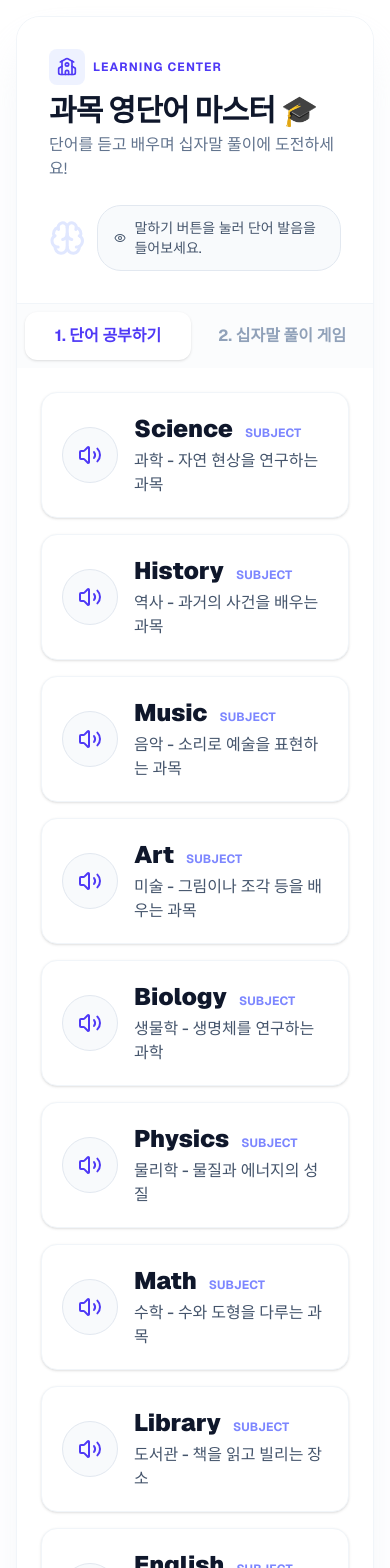
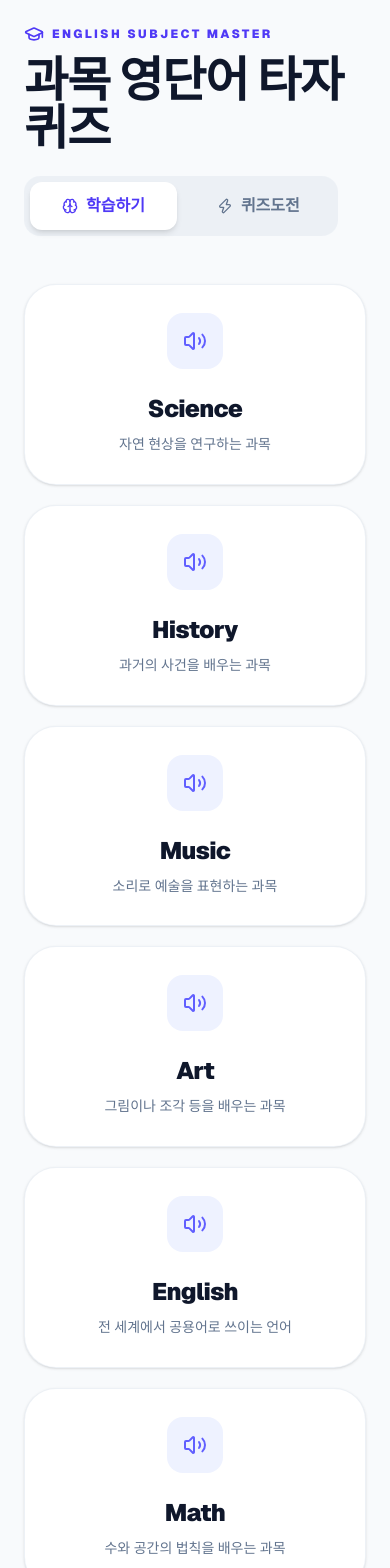
Before and after one commit to kaydeeloka/inter-yeongo, a Next.js app: page /explore/subjects in a window 390 px wide. Shown: the top 1568 px of the page. Built offline with nearby package versions, Linux system fonts and the light colour scheme.

Commit message:
기본 최종본

```diff
--- a/app/explore/subjects/page.tsx
+++ b/app/explore/subjects/page.tsx
@@ -1,344 +1,217 @@
 'use client';
 
-import React, { useState, useEffect, useRef } from 'react';
-import { Volume2, ChevronRight, CheckCircle2, RotateCcw, Brain, School, HelpCircle, Eye, Info } from 'lucide-react';
+import React, { useState, useEffect, useRef, useCallback } from 'react';
+import {
+  Volume2, ChevronRight, CheckCircle2, RotateCcw, Brain,
+  Keyboard, Timer, Trophy, Target, Zap, GraduationCap
+} from 'lucide-react';
 
-const SUBJECT_WORDS = [
+interface WordItem {
+  id: number;
+  word: string;
+  meaning: string;
+}
+
+const ALL_SUBJECT_WORDS: WordItem[] = [
   { id: 1, word: 'Science', meaning: '과학 - 자연 현상을 연구하는 과목' },
   { id: 2, word: 'History', meaning: '역사 - 과거의 사건을 배우는 과목' },
   { id: 3, word: 'Music', meaning: '음악 - 소리로 예술을 표현하는 과목' },
   { id: 4, word: 'Art', meaning: '미술 - 그림이나 조각 등을 배우는 과목' },
-  { id: 5, word: 'Biology', meaning: '생물학 - 생명체를 연구하는 과학' },
-  { id: 6, word: 'Physics', meaning: '물리학 - 물질과 에너지의 성질' },
-  { id: 7, word: 'Math', meaning: '수학 - 수와 도형을 다루는 과목' },
-  { id: 8, word: 'Library', meaning: '도서관 - 책을 읽고 빌리는 장소' },
-  { id: 9, word: 'English', meaning: '영어 - 전 세계에서 공용어로 쓰이는 언어' },
-  { id: 10, word: 'School', meaning: '학교 - 학생들이 배우는 장소' },
+  { id: 5, word: 'English', meaning: '영어 - 전 세계에서 공용어로 쓰이는 언어' },
+  { id: 6, word: 'Math', meaning: '수학 - 수와 공간의 법칙을 배우는 과목' },
+  { id: 7, word: 'Physical Education', meaning: '체육 - 몸을 움직이고 운동을 배우는 과목' },
+  { id: 8, word: 'Geography', meaning: '지리 - 세계의 지형과 환경을 배우는 과목' },
+  { id: 9, word: 'Social Studies', meaning: '사회 - 사회의 현상과 구조를 배우는 과목' },
+  { id: 10, word: 'Computer', meaning: '컴퓨터 - 정보 기술과 코딩을 배우는 과목' },
 ];
-
-const GRID_LAYOUT = [
-  ['1', ' ', ' ', ' ', ' ', ' ', ' ', '0', '0', '0'],
-  [' ', '0', '0', '0', '0', '0', '0', '0', '0', '0'],
-  [' ', '0', '2', ' ', ' ', ' ', ' ', ' ', '0', '0'],
-  [' ', '0', '0', '0', '0', '0', '0', ' ', '0', '3'],
-  [' ', '0', '4', ' ', ' ', ' ', ' ', ' ', ' ', ' '],
-  [' ', '0', ' ', '0', '0', '0', '0', ' ', '0', ' '],
-  [' ', '0', '5', ' ', ' ', ' ', ' ', ' ', '0', ' '],
-  [' ', '0', ' ', '0', '0', '0', '0', ' ', '0', ' '],
-  ['6', ' ', ' ', ' ', ' ', ' ', ' ', ' ', '0', '0'],
-  ['0', '0', ' ', '0', '0', '0', '0', '0', '0', '0'],
-];
-
-const WORDS_CONFIG: Array<{ num: number; r: number; c: number; dir: 'across' | 'down'; word: string; clue: string }> = [
-  { num: 1, r: 0, c: 0, dir: 'down', word: 'SCIENCE', clue: '자연의 원리를 실험하고 연구하는 과목' },
-  { num: 1, r: 0, c: 0, dir: 'across', word: 'SCHOOL', clue: '공부하러 매일 가는 곳' },
-  { num: 2, r: 2, c: 2, dir: 'across', word: 'MUSIC', clue: '노래 부르고 악기를 연주하는 시간' },
-  { num: 3, r: 3, c: 9, dir: 'down', word: 'MATH', clue: '더하기, 빼기 등 숫자를 배우는 과목' },
-  { num: 4, r: 4, c: 2, dir: 'across', word: 'ENGLISH', clue: '미국이나 영국에서 쓰는 언어' },
-  { num: 5, r: 6, c: 2, dir: 'across', word: 'HISTORY', clue: '옛날 조상들의 이야기를 배우는 과목' },
-  { num: 6, r: 8, c: 0, dir: 'across', word: 'LIBRARY', clue: '조용히 책을 읽거나 빌리는 곳' },
-  { num: 7, r: 2, c: 7, dir: 'down', word: 'BIOLOGY', clue: '생물과 식물의 생태를 배우는 과학' },
-  { num: 8, r: 4, c: 2, dir: 'down', word: 'PHYSICS', clue: '물체의 움직임과 에너지를 배우는 과학' },
-  { num: 9, r: 4, c: 9, dir: 'down', word: 'ART', clue: '도화지에 그림을 그리는 과목' },
-];
-
-const buildInitialGridState = (): string[][] =>
-  Array.from({ length: 10 }, () => Array.from({ length: 10 }, () => ''));
-
-const normalizeLetter = (value: string): string => {
-  const letter = value.trim().slice(0, 1).toUpperCase();
-  return /[A-Z]/.test(letter) ? letter : '';
-};
-
-const formatDirection = (dir: 'across' | 'down'): string =>
-  dir === 'across' ? '가로' : '세로';
 
 export default function App() {
   const [step, setStep] = useState<'study' | 'game'>('study');
   const [loadingAudio, setLoadingAudio] = useState<number | null>(null);
-  const [gridState, setGridState] = useState<string[][]>(buildInitialGridState());
-  const [gameComplete, setGameComplete] = useState(false);
-  const [errorMessage, setErrorMessage] = useState('');
-  const [showHints, setShowHints] = useState(false);
-  const inputRefs = useRef<(HTMLInputElement | null)[][]>([]);
+  const [gameStatus, setGameStatus] = useState<'idle' | 'playing' | 'finished'>('idle');
+  const [currentWordIndex, setCurrentWordIndex] = useState(0);
+  const [shuffledWords, setShuffledWords] = useState<WordItem[]>([]);
+  const [userInput, setUserInput] = useState('');
+  const [score, setScore] = useState(0);
+  const [timeLeft, setTimeLeft] = useState(30);
 
-  useEffect(() => {
-    inputRefs.current = Array.from({ length: 10 }, () => Array.from({ length: 10 }, () => null));
+  const inputRef = useRef<HTMLInputElement>(null);
+  const timerRef = useRef<NodeJS.Timeout | null>(null);
+
+  const handleSpeak = useCallback((text: string, id: number) => {
+    if (typeof window === 'undefined' || !window.speechSynthesis) return;
+    window.speechSynthesis.cancel();
+    const utterance = new SpeechSynthesisUtterance(text);
+    utterance.lang = 'en-US';
+    setLoadingAudio(id);
+    utterance.onend = () => setLoadingAudio(null);
+    window.speechSynthesis.speak(utterance);
+  }, []);
+
+  const startGame = () => {
+    const selected = [...ALL_SUBJECT_WORDS].sort(() => Math.random() - 0.5).slice(0, 5);
+    setShuffledWords(selected);
+    setGameStatus('playing');
+    setCurrentWordIndex(0);
+    setScore(0);
+    setTimeLeft(30);
+    setUserInput('');
+    setTimeout(() => inputRef.current?.focus(), 50);
+  };
+
+  const endGame = useCallback(() => {
+    if (timerRef.current) clearInterval(timerRef.current);
+    setGameStatus('finished');
   }, []);
 
   useEffect(() => {
-    window.speechSynthesis.cancel();
-  }, [step]);
-
-  const handleSpeak = (text: string, id: number): void => {
-    const utterance = new SpeechSynthesisUtterance(text);
-    utterance.lang = 'en-US';
-    utterance.rate = 0.95;
-    utterance.pitch = 1.05;
-
-    setLoadingAudio(id);
-    window.speechSynthesis.cancel();
-    window.speechSynthesis.speak(utterance);
-
-    utterance.onend = () => {
-      setLoadingAudio(null);
-    };
-    utterance.onerror = () => {
-      setLoadingAudio(null);
-      console.error('Speech synthesis failed for', text);
-    };
-  };
-
-  const handleGridInput = (row: number, col: number, value: string): void => {
-    const letter = normalizeLetter(value);
-    setGridState((prev) => {
-      const next = prev.map((line) => [...line]);
-      next[row][col] = letter;
-      return next;
-    });
-    setErrorMessage('');
-  };
-
-  const getWordFromGrid = (config: (typeof WORDS_CONFIG)[number]): string => {
-    const letters: string[] = [];
-    for (let index = 0; index < config.word.length; index += 1) {
-      const row = config.r + (config.dir === 'down' ? index : 0);
-      const col = config.c + (config.dir === 'across' ? index : 0);
-      letters.push(gridState[row]?.[col] || '');
+    if (gameStatus === 'playing' && timeLeft > 0) {
+      timerRef.current = setInterval(() => setTimeLeft((prev) => prev - 1), 1000);
+    } else if (timeLeft === 0 && gameStatus === 'playing') {
+      endGame();
     }
-    return letters.join('');
-  };
-
-  const checkGame = (): void => {
-    let allCorrect = true;
-
-    WORDS_CONFIG.forEach((config) => {
-      const entry = getWordFromGrid(config);
-      if (entry !== config.word) {
-        allCorrect = false;
-      }
-    });
-
-    if (allCorrect) {
-      setGameComplete(true);
-      setErrorMessage('');
-    } else {
-      setErrorMessage('아직 틀린 부분이 있거나 빈칸이 있어요! 다시 한번 확인해 볼까요?');
-    }
-  };
-
-  const resetGame = (): void => {
-    setGridState(buildInitialGridState());
-    setGameComplete(false);
-    setErrorMessage('');
-    setShowHints(false);
-  };
+    return () => { if (timerRef.current) clearInterval(timerRef.current); };
+  }, [gameStatus, timeLeft, endGame]);
 
   return (
-    <div className="min-h-screen bg-white text-slate-800 font-sans p-4 md:p-8">
-      <div className="max-w-5xl mx-auto bg-white rounded-3xl shadow-2xl shadow-slate-200/60 overflow-hidden border border-slate-100">
-        <header className="bg-white border-b border-slate-100 p-8 flex flex-col gap-6 md:flex-row md:items-center md:justify-between">
+    <div className="min-h-screen bg-[#f8fafc] text-slate-900 font-sans p-6 md:p-12">
+      <div className="max-w-7xl mx-auto">
+
+        {/* Header Section */}
+        <header className="mb-12 flex flex-col md:flex-row md:items-end justify-between gap-6">
           <div>
-            <div className="flex items-center gap-2 mb-2">
-              <div className="p-2 bg-indigo-50 rounded-lg">
-                <School className="w-5 h-5 text-indigo-600" />
-              </div>
-              <span className="text-xs font-bold tracking-widest uppercase text-indigo-600">Learning Center</span>
+            <div className="flex items-center gap-2 mb-3 text-indigo-600 font-black uppercase tracking-[0.2em] text-xs">
+              <GraduationCap className="w-5 h-5" /> English Subject Master
             </div>
-            <h1 className="text-3xl font-black text-slate-900 tracking-tight">과목 영단어 마스터 🎓</h1>
-            <p className="text-slate-500 mt-1">단어를 듣고 배우며 십자말 풀이에 도전하세요!</p>
+            <h1 className="text-5xl font-black text-slate-900 tracking-tight">과목 영단어 타자 퀴즈</h1>
           </div>
-          <div className="flex items-center gap-3">
-            <Brain className="w-12 h-12 text-indigo-100" />
-            <div className="rounded-3xl border border-slate-200 bg-slate-50 px-4 py-3 text-sm text-slate-600">
-              <div className="flex items-center gap-2">
-                <Eye className="w-4 h-4" />
-                <span>말하기 버튼을 눌러 단어 발음을 들어보세요.</span>
-              </div>
-            </div>
+
+          <div className="flex bg-slate-200/50 p-1.5 rounded-2xl gap-2 w-fit">
+            <button
+              onClick={() => setStep('study')}
+              className={`px-8 py-3 rounded-xl font-bold transition-all flex items-center gap-2 ${step === 'study' ? 'bg-white text-indigo-600 shadow-md' : 'text-slate-500'}`}
+            >
+              <Brain className="w-4 h-4" /> 학습하기
+            </button>
+            <button
+              onClick={() => { setStep('game'); setGameStatus('idle'); }}
+              className={`px-8 py-3 rounded-xl font-bold transition-all flex items-center gap-2 ${step === 'game' ? 'bg-white text-indigo-600 shadow-md' : 'text-slate-500'}`}
+            >
+              <Zap className="w-4 h-4" /> 퀴즈도전
+            </button>
           </div>
         </header>
 
-        <div className="flex bg-slate-50/50 p-2 gap-2">
-          <button
-            onClick={() => setStep('study')}
-            className={`flex-1 py-3 rounded-xl font-bold transition-all ${step === 'study' ? 'bg-white text-indigo-600 shadow-sm' : 'text-slate-400 hover:text-slate-600'}`}
-          >
-            1. 단어 공부하기
-          </button>
-          <button
-            onClick={() => setStep('game')}
-            className={`flex-1 py-3 rounded-xl font-bold transition-all ${step === 'game' ? 'bg-white text-indigo-600 shadow-sm' : 'text-slate-400 hover:text-slate-600'}`}
-          >
-            2. 십자말 풀이 게임
-          </button>
-        </div>
-
-        <main className="p-6 md:p-10 min-h-[600px]">
+        <main>
           {step === 'study' && (
-            <div className="animate-in fade-in slide-in-from-top-4 duration-500">
-              <div className="grid gap-4">
-                {SUBJECT_WORDS.map((item) => (
-                  <div key={item.id} className="group flex items-center gap-4 bg-white border border-slate-100 p-5 rounded-2xl hover:border-indigo-200 hover:bg-indigo-50/10 transition-all duration-200 shadow-sm">
+            <div className="animate-in fade-in duration-700">
+              {/* 5 columns on desktop, 2 on tablet, 1 on mobile */}
+              <div className="grid grid-cols-1 sm:grid-cols-2 lg:grid-cols-3 xl:grid-cols-5 gap-5">
+                {ALL_SUBJECT_WORDS.map((item) => (
+                  <div
+                    key={item.id}
+                    className="group bg-white p-7 rounded-[2rem] border border-slate-200/60 shadow-sm hover:shadow-2xl hover:shadow-indigo-100 hover:-translate-y-2 transition-all duration-300 text-center"
+                  >
                     <button
                       onClick={() => handleSpeak(item.word, item.id)}
-                      disabled={loadingAudio === item.id}
-                      className={`flex h-14 w-14 items-center justify-center rounded-full border border-slate-200 text-indigo-600 transition ${loadingAudio === item.id ? 'bg-indigo-100 text-indigo-400' : 'bg-slate-50 hover:bg-indigo-600 hover:text-white'}`}
-                      aria-label="Listen pronunciation"
+                      className={`h-14 w-14 flex items-center justify-center rounded-2xl mx-auto mb-6 transition-all ${
+                        loadingAudio === item.id
+                          ? 'bg-indigo-600 text-white scale-90'
+                          : 'bg-indigo-50 text-indigo-500 hover:bg-indigo-500 hover:text-white'
+                      }`}
                     >
-                      <Volume2 className={`w-6 h-6 ${loadingAudio === item.id ? 'animate-bounce' : ''}`} />
+                      <Volume2 className="w-6 h-6" />
                     </button>
-                    <div className="flex-1">
-                      <div className="flex items-baseline gap-3 mb-1">
-                        <span className="text-2xl font-black text-slate-900">{item.word}</span>
-                        <span className="text-xs font-bold text-indigo-400">SUBJECT</span>
-                      </div>
-                      <p className="text-slate-600 font-medium">{item.meaning}</p>
-                    </div>
+
+                    <h3 className="text-2xl font-black text-slate-900 mb-2 tracking-tight group-hover:text-indigo-600 transition-colors">
+                      {item.word}
+                    </h3>
+                    <p className="text-slate-500 text-sm font-medium leading-relaxed">
+                      {item.meaning.split(' - ')[1]}
+                    </p>
                   </div>
                 ))}
               </div>
 
-              <div className="mt-12 flex justify-center">
+              {/* Action Button */}
+              <div className="flex justify-center mt-20">
                 <button
-                  onClick={() => setStep('game')}
-                  className="flex items-center gap-3 bg-indigo-600 text-white px-10 py-5 rounded-2xl font-bold text-xl hover:bg-indigo-700 shadow-xl shadow-indigo-200 transition-all hover:scale-[1.02] active:scale-95"
+                  onClick={() => { setStep('game'); setGameStatus('idle'); }}
+                  className="bg-indigo-600 text-white px-12 py-6 rounded-full font-black text-2xl shadow-2xl shadow-indigo-200 hover:scale-105 active:scale-95 transition-all flex items-center gap-4"
                 >
-                  학습 완료! 게임하러 가기 <ChevronRight className="w-6 h-6" />
+                  준비 완료! 퀴즈 시작 <ChevronRight className="w-7 h-7" />
                 </button>
               </div>
             </div>
           )}
 
           {step === 'game' && (
-            <div className="animate-in fade-in slide-in-from-bottom-4 duration-500">
-              {gameComplete ? (
-                <div className="text-center py-20 bg-green-50/30 rounded-3xl border border-green-100">
-                  <div className="inline-flex items-center justify-center w-24 h-24 bg-green-100 text-green-600 rounded-full mb-6 shadow-inner">
-                    <CheckCircle2 className="w-12 h-12" />
+            <div className="flex flex-col items-center justify-center py-10">
+              {gameStatus === 'idle' && (
+                <div className="text-center bg-white p-12 rounded-[3rem] shadow-xl border border-slate-100 max-w-lg">
+                  <div className="w-20 h-20 bg-indigo-50 text-indigo-600 rounded-3xl flex items-center justify-center mx-auto mb-6">
+                    <Keyboard className="w-10 h-10" />
                   </div>
-                  <h2 className="text-4xl font-black text-slate-900 mb-4 tracking-tight">참 잘했어요! 완벽해요! 🌟</h2>
-                  <p className="text-slate-600 text-lg mb-12 max-w-md mx-auto leading-relaxed">모든 과목 단어를 완벽하게 마스터했습니다. 이제 다른 과목 공부도 자신 있게 할 수 있겠네요!</p>
-                  <button
-                    onClick={resetGame}
-                    className="flex items-center gap-2 mx-auto bg-indigo-600 text-white px-8 py-4 rounded-2xl font-bold hover:bg-indigo-700 shadow-lg"
-                  >
-                    <RotateCcw className="w-5 h-5" /> 다시 시작
-                  </button>
+                  <h2 className="text-3xl font-black mb-4">Challenge Mode</h2>
+                  <p className="text-slate-500 mb-10 font-medium">10개 단어 중 랜덤으로 5문제가 출제됩니다.</p>
+                  <button onClick={startGame} className="w-full bg-slate-900 text-white py-5 rounded-2xl font-black text-xl hover:bg-indigo-600 transition-colors shadow-lg">START GAME</button>
                 </div>
-              ) : (
-                <div className="flex flex-col gap-10">
-                  <div className="flex items-center gap-3 bg-amber-50 p-4 rounded-2xl border border-amber-100 text-amber-800 text-sm">
-                    <Info className="w-5 h-5 flex-shrink-0" />
-                    <p>학습한 단어들을 떠올리며 빈칸을 채워보세요. 힌트를 켜면 더 쉽게 풀 수 있어요.</p>
+              )}
+
+              {gameStatus === 'playing' && (
+                <div className="w-full max-w-4xl space-y-8">
+                  <div className="flex justify-between items-center bg-white px-10 py-5 rounded-3xl shadow-sm border border-slate-100">
+                    <div className="flex items-center gap-3"><Timer className="text-rose-500 w-6 h-6" /><span className="text-3xl font-black tabular-nums">{timeLeft}s</span></div>
+                    <div className="text-xl font-black text-indigo-600">Q. {currentWordIndex + 1} / 5</div>
                   </div>
 
-                  {errorMessage && (
-                    <div className="bg-rose-50 text-rose-600 p-4 rounded-xl border border-rose-100 font-bold animate-pulse">
-                      {errorMessage}
-                    </div>
-                  )}
-
-                  <div className="rounded-3xl border border-slate-100 bg-white p-6 shadow-sm">
-                    <div className="flex flex-col gap-4 md:flex-row md:items-center md:justify-between">
-                      <div>
-                        <p className="text-slate-800 font-bold text-lg">퍼즐 보드</p>
-                        <p className="text-slate-500 text-sm">빈칸에 알맞은 단어를 채워 넣어 보세요.</p>
-                      </div>
-                      <div className="flex flex-wrap gap-3">
-                        <button
-                          onClick={() => setShowHints((prev) => !prev)}
-                          className="inline-flex items-center gap-2 rounded-full border border-slate-200 bg-slate-50 px-4 py-2 text-sm font-semibold text-slate-700 hover:bg-slate-100"
-                        >
-                          <HelpCircle className="w-4 h-4" /> {showHints ? '힌트 숨기기' : '힌트 보기'}
-                        </button>
-                        <button
-                          onClick={resetGame}
-                          className="inline-flex items-center gap-2 rounded-full border border-slate-200 bg-slate-50 px-4 py-2 text-sm font-semibold text-slate-700 hover:bg-slate-100"
-                        >
-                          <Eye className="w-4 h-4" /> 다시 시작
-                        </button>
-                      </div>
-                    </div>
-
-                    <div className="mt-6 grid gap-1 grid-cols-[repeat(10,minmax(0,1fr))]">
-                      {GRID_LAYOUT.map((row, rowIndex) =>
-                        row.map((cell, colIndex) => {
-                          const isBlocked = cell === '0';
-                          const isNumber = cell !== '0' && cell !== ' ';
-                          return (
-                            <div
-                              key={`${rowIndex}-${colIndex}`}
-                              className={`relative h-16 overflow-hidden rounded-2xl border ${isBlocked ? 'border-slate-200 bg-slate-300' : 'border-slate-200 bg-slate-50'}`}
-                            >
-                              {isNumber && (
-                                <span className="absolute left-2 top-2 text-[10px] font-bold uppercase tracking-[0.2em] text-slate-500">{cell}</span>
-                              )}
-                              <input
-                                type="text"
-                                maxLength={1}
-                                value={gridState[rowIndex][colIndex]}
-                                onChange={(e) => handleGridInput(rowIndex, colIndex, e.target.value)}
-                                disabled={isBlocked}
-                                className={`h-full w-full border-none bg-transparent text-center text-2xl font-black uppercase tracking-[0.35em] focus:outline-none ${isBlocked ? 'cursor-not-allowed opacity-50' : 'text-slate-900'}`}
-                              />
-                            </div>
-                          );
-                        })
-                      )}
-                    </div>
-
-                    {showHints && (
-                      <div className="mt-6 grid gap-4 md:grid-cols-2">
-                        {WORDS_CONFIG.map((item) => (
-                          <div key={`${item.num}-${item.dir}`} className="rounded-3xl border border-slate-100 bg-slate-50 p-4 shadow-sm">
-                            <div className="flex items-center justify-between gap-3 mb-2">
-                              <span className="text-sm font-black text-slate-900">{item.num}. {formatDirection(item.dir)}</span>
-                              <span className="text-xs uppercase tracking-[0.3em] text-slate-400">{item.word.length}글자</span>
-                            </div>
-                            <p className="text-slate-600">{item.clue}</p>
-                          </div>
-                        ))}
-                      </div>
-                    )}
+                  <div className="text-center py-24 rounded-[4rem] bg-indigo-600 text-white shadow-2xl relative overflow-hidden">
+                    <p className="text-indigo-200 font-bold uppercase tracking-widest text-xs mb-4">아래 뜻에 맞는 영어는?</p>
+                    <h2 className="text-7xl font-black">{shuffledWords[currentWordIndex]?.meaning.split(' - ')[0]}</h2>
                   </div>
 
-                  <div className="sticky bottom-4 md:bottom-8 bg-white/80 backdrop-blur-md p-4 rounded-3xl border border-slate-100 shadow-xl">
-                    <button
-                      onClick={checkGame}
-                      className="w-full bg-indigo-600 text-white py-5 rounded-2xl font-black text-2xl hover:bg-indigo-700 shadow-lg shadow-indigo-100 transition-all hover:scale-[1.01] active:scale-95 flex items-center justify-center gap-3"
-                    >
-                      정답 확인하기! <CheckCircle2 className="w-7 h-7" />
-                    </button>
+                  <input
+                    ref={inputRef}
+                    type="text"
+                    value={userInput}
+                    onChange={(e) => {
+                      const val = e.target.value;
+                      setUserInput(val);
+                      const target = shuffledWords[currentWordIndex].word;
+                      if (val.toLowerCase().trim() === target.toLowerCase().trim()) {
+                        handleSpeak(target, -1);
+                        if (currentWordIndex + 1 < 5) {
+                          setCurrentWordIndex(prev => prev + 1);
+                          setScore(s => s + 1);
+                          setUserInput('');
+                        } else {
+                          endGame();
+                        }
+                      }
+                    }}
+                    className="w-full bg-white border-4 border-slate-100 focus:border-indigo-500 p-10 rounded-[2.5rem] text-5xl font-black text-center outline-none shadow-2xl transition-all"
+                    placeholder="Enter..."
+                  />
+                </div>
+              )}
+
+              {gameStatus === 'finished' && (
+                <div className="text-center animate-in zoom-in-95">
+                  <div className="inline-flex p-6 bg-green-100 rounded-full text-green-600 mb-6 shadow-inner"><CheckCircle2 className="w-16 h-16" /></div>
+                  <h2 className="text-5xl font-black mb-10">참 잘했어요! 🎉</h2>
+                  <div className="flex gap-6 justify-center mb-12">
+                    <div className="bg-white p-8 rounded-[2rem] shadow-lg w-48 border border-slate-100">
+                      <p className="text-xs font-bold text-slate-400 uppercase mb-2">My Score</p>
+                      <p className="text-4xl font-black text-indigo-600">{score}/5</p>
+                    </div>
                   </div>
+                  <button onClick={startGame} className="bg-slate-900 text-white px-12 py-5 rounded-2xl font-black text-lg hover:bg-indigo-600 transition-all flex items-center gap-3 mx-auto shadow-xl"><RotateCcw /> 다시 도전</button>
                 </div>
               )}
             </div>
           )}
         </main>
-
-        <footer className="bg-slate-50 p-6 text-center border-t border-slate-100">
-          <p className="text-slate-400 text-xs font-bold uppercase tracking-widest italic">Easy Learning for Students</p>
-        </footer>
       </div>
-
-      <style jsx>{`
-        @import url('https://fonts.googleapis.com/css2?family=Noto+Sans+KR:wght@400;700;900&display=swap');
-
-        :global(body) {
-          font-family: 'Noto Sans KR', sans-serif;
-          background-color: #f8fafc;
-        }
-
-        .animate-in {
-          animation: slideIn 0.5s ease-out;
-        }
-
-        @keyframes slideIn {
-          from { opacity: 0; transform: translateY(10px); }
-          to { opacity: 1; transform: translateY(0); }
-        }
-      `}</style>
     </div>
   );
 }
```
Also changed, not shown: 1 other file (tests, documents, lock files or other folders).
